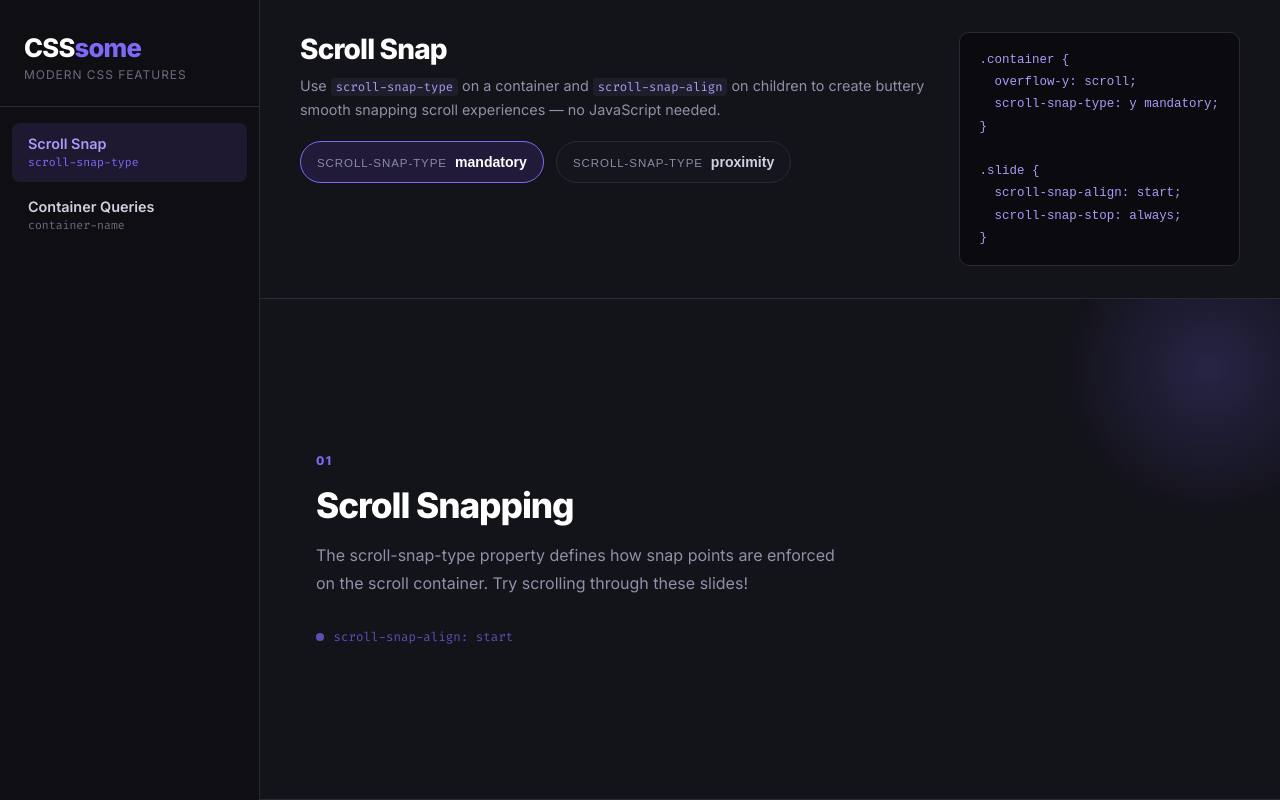
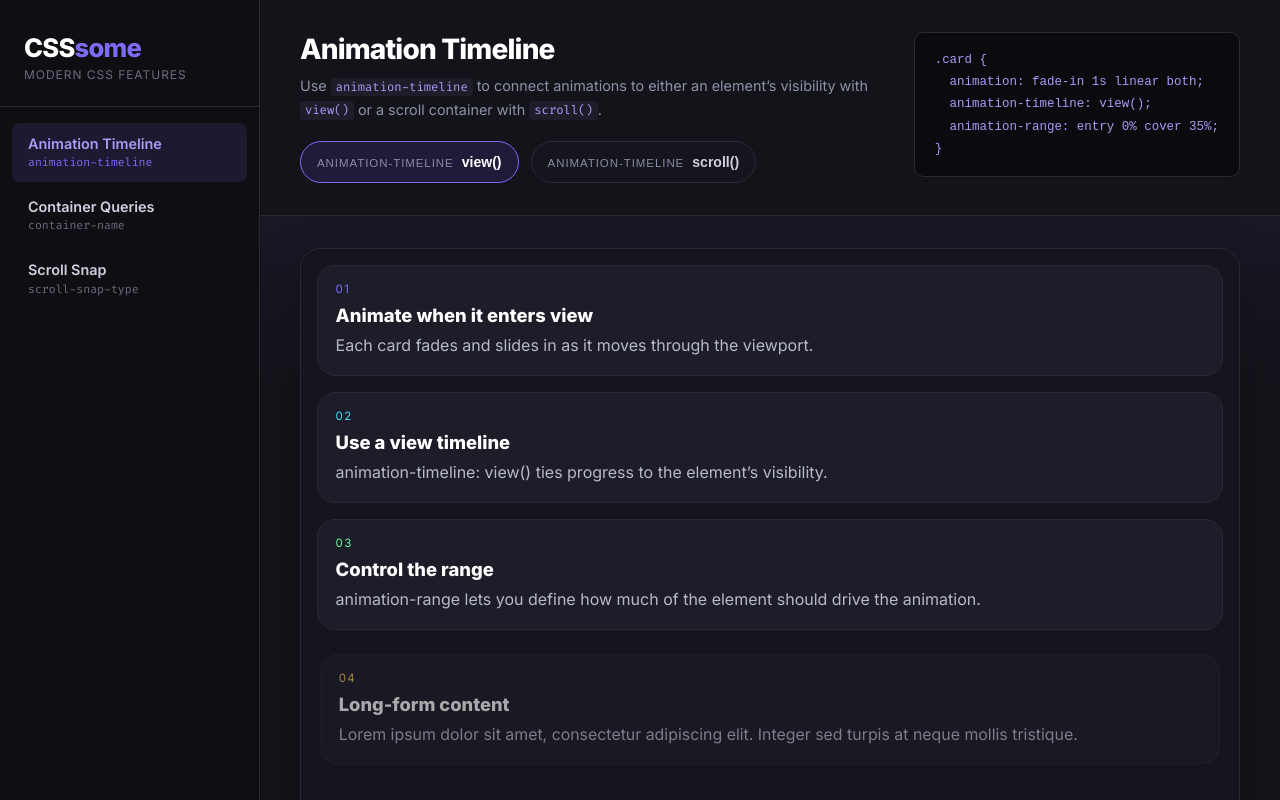
Before and after one commit to BuZZ-T/csssome, an Angular app: page / in a window 1280 px wide. Built offline with nearby package versions, Linux system fonts and the light colour scheme.

Commit message:
add animation-timeline

```diff
--- a/src/app/app.ts
+++ b/src/app/app.ts
@@ -3,6 +3,7 @@ import { NgComponentOutlet } from '@angular/common';
 import { Nav, DemoEntry } from './nav/nav';
 import { ScrollSnap } from './demos/scroll-snap/scroll-snap';
 import { ContainerQueries } from './demos/container-queries/container-queries';
+import { AnimationTimeline } from './demos/animation-timeline/animation-timeline';
 
 @Component({
   imports: [Nav, NgComponentOutlet],
@@ -11,15 +12,18 @@ import { ContainerQueries } from './demos/container-queries/container-queries';
   templateUrl: './app.html',
 })
 export class App {
+  // Keep this list alphabetically sorted by label.
   readonly demos: DemoEntry[] = [
+    { id: 'animation-timeline', label: 'Animation Timeline', cssProperty: 'animation-timeline' },
+    { id: 'container-queries', label: 'Container Queries', cssProperty: 'container-name' },
     { id: 'scroll-snap', label: 'Scroll Snap', cssProperty: 'scroll-snap-type' },
-    { id: 'container-queries', label: 'Container Queries', cssProperty: 'container-name' },
   ];
 
   // eslint-disable-next-line @typescript-eslint/no-explicit-any
   readonly components: Record<string, Type<any>> = {
     'scroll-snap': ScrollSnap,
     'container-queries': ContainerQueries,
+    'animation-timeline': AnimationTimeline,
   };
 
   activeId = signal(this.demos[0].id);
--- /dev/null
+++ b/src/app/demos/animation-timeline/animation-timeline.html
@@ -0,0 +1,72 @@
+<section class="demo">
+  <header class="demo__header">
+    <div class="demo__header-text">
+      <h1 class="demo__title">Animation Timeline</h1>
+      <p class="demo__desc">
+        Use <code>animation-timeline</code> to connect animations to either an
+        element’s visibility with <code>view()</code> or a scroll container
+        with <code>scroll()</code>.
+      </p>
+
+      <div class="demo__subnav" role="tablist" aria-label="Animation timeline mode">
+        @for (mode of modes; track mode.id) {
+          <button
+            type="button"
+            class="demo__subnav-item"
+            [class.demo__subnav-item--active]="selectedMode() === mode.id"
+            (click)="selectMode(mode.id)"
+          >
+            <span class="demo__subnav-label">animation-timeline</span>
+            <strong>{{ mode.label }}</strong>
+          </button>
+        }
+      </div>
+    </div>
+
+    <div class="demo__code-block">
+      @if (selectedMode() === 'view') {
+        <pre><code>.card &#123;
+  animation: fade-in 1s linear both;
+  animation-timeline: view();
+  animation-range: entry 0% cover 35%;
+&#125;</code></pre>
+      } @else {
+        <pre><code>.demo__surface--scroll &#123;
+  overflow-y: auto;
+&#125;
+
+.timeline-card &#123;
+  animation: fade-in 1s linear both;
+  animation-timeline: scroll();
+  animation-range: entry 10% cover 30%;
+&#125;</code></pre>
+      }
+    </div>
+  </header>
+
+  @if (selectedMode() === 'view') {
+    <div class="demo__surface demo__surface--view">
+      <div class="timeline-frame timeline-frame--view">
+        @for (card of viewCards; track card.eyebrow) {
+          <article class="timeline-card" [style.--accent]="card.accent">
+            <p class="timeline-card__eyebrow">{{ card.eyebrow }}</p>
+            <h2 class="timeline-card__title">{{ card.title }}</h2>
+            <p class="timeline-card__body">{{ card.body }}</p>
+          </article>
+        }
+      </div>
+    </div>
+  } @else {
+    <div class="demo__surface demo__surface--scroll">
+      <div class="timeline-scroll__progress"></div>
+
+      @for (card of scrollCards; track card.eyebrow) {
+        <article class="timeline-card timeline-card--scroll" [style.--accent]="card.accent">
+          <p class="timeline-card__eyebrow">{{ card.eyebrow }}</p>
+          <h2 class="timeline-card__title">{{ card.title }}</h2>
+          <p class="timeline-card__body">{{ card.body }}</p>
+        </article>
+      }
+    </div>
+  }
+</section>
--- /dev/null
+++ b/src/app/demos/animation-timeline/animation-timeline.scss
@@ -0,0 +1,242 @@
+.demo {
+  display: flex;
+  flex-direction: column;
+  height: 100%;
+  overflow: hidden;
+
+  &__header {
+    display: flex;
+    align-items: flex-start;
+    gap: 2rem;
+    padding: 2rem 2.5rem;
+    border-bottom: 1px solid #2a2a35;
+    flex-shrink: 0;
+  }
+
+  &__header-text {
+    flex: 1;
+  }
+
+  &__title {
+    margin: 0 0 0.5rem;
+    font-size: 1.75rem;
+    font-weight: 800;
+    color: #fff;
+    letter-spacing: -0.03em;
+  }
+
+  &__desc {
+    margin: 0;
+    font-size: 0.9rem;
+    color: #9090a8;
+    line-height: 1.6;
+
+    code {
+      background: #1e1e2a;
+      padding: 0.1em 0.4em;
+      border-radius: 4px;
+      color: #a89cf7;
+      font-family: 'Fira Code', monospace;
+      font-size: 0.85em;
+    }
+  }
+
+  &__subnav {
+    display: flex;
+    flex-wrap: wrap;
+    gap: 0.75rem;
+    margin-top: 1.25rem;
+  }
+
+  &__subnav-item {
+    appearance: none;
+    border: 1px solid #2a2a35;
+    background: #15151d;
+    color: #d0d0e0;
+    border-radius: 999px;
+    padding: 0.75rem 1rem;
+    cursor: pointer;
+    display: inline-flex;
+    align-items: baseline;
+    gap: 0.5rem;
+    transition: border-color 0.15s, background 0.15s, color 0.15s, transform 0.15s;
+
+    &:hover {
+      transform: translateY(-1px);
+      border-color: #45455a;
+      background: #1b1b26;
+    }
+
+    &--active {
+      border-color: #7c6af7;
+      background: #211a39;
+      color: #fff;
+    }
+
+    strong {
+      font-size: 0.88rem;
+      font-weight: 700;
+      text-transform: lowercase;
+    }
+  }
+
+  &__subnav-label {
+    font-size: 0.72rem;
+    text-transform: uppercase;
+    letter-spacing: 0.08em;
+    color: #8b8ba4;
+  }
+
+  &__code-block {
+    flex-shrink: 0;
+
+    pre {
+      margin: 0;
+      padding: 1rem 1.25rem;
+      background: #0a0a0f;
+      border: 1px solid #2a2a35;
+      border-radius: 10px;
+      font-size: 0.78rem;
+      line-height: 1.7;
+      color: #a89cf7;
+      font-family: 'Fira Code', 'Cascadia Code', monospace;
+    }
+  }
+
+  &__surface {
+    flex: 1;
+    overflow: auto;
+    padding: 2rem 2.5rem 2.5rem;
+  }
+
+  &__surface--view {
+    background: linear-gradient(180deg, rgba(124, 106, 247, 0.05), transparent 30%);
+  }
+
+  &__surface--scroll {
+    background: linear-gradient(180deg, rgba(74, 214, 255, 0.04), transparent 30%);
+    display: grid;
+    gap: 1rem;
+  }
+
+  &__lorem {
+    max-width: 760px;
+    margin: 0 0 1rem;
+    color: #a8a8be;
+    line-height: 1.75;
+
+    p {
+      margin: 0 0 1rem;
+    }
+  }
+}
+
+.timeline-frame {
+  border: 1px solid #2a2a35;
+  border-radius: 20px;
+  background: #15151d;
+  box-shadow: 0 24px 60px rgba(0, 0, 0, 0.18);
+}
+
+.timeline-frame--view {
+  padding: 1rem;
+  display: grid;
+  gap: 1rem;
+}
+
+.timeline-card {
+  padding: 1rem 1.1rem;
+  border-radius: 18px;
+  background: #1d1d29;
+  border: 1px solid #2a2a35;
+  color: #fff;
+
+  &__eyebrow {
+    margin: 0 0 0.5rem;
+    font-size: 0.72rem;
+    text-transform: uppercase;
+    letter-spacing: 0.12em;
+    color: var(--accent);
+  }
+
+  &__title {
+    margin: 0 0 0.45rem;
+    font-size: 1.15rem;
+  }
+
+  &__body {
+    margin: 0;
+    color: #b8b8cb;
+    line-height: 1.6;
+  }
+}
+
+.timeline-card--scroll {
+  min-height: 240px;
+}
+
+.timeline-scroll__progress {
+  position: sticky;
+  top: 0;
+  height: 10px;
+  border-radius: 999px;
+  background: linear-gradient(90deg, #7c6af7, #4ad6ff);
+  transform-origin: left center;
+  animation: rail-progress linear both;
+  animation-timeline: scroll();
+}
+
+.timeline-card {
+  --accent: #7c6af7;
+}
+
+@keyframes fade-in {
+  from {
+    opacity: 0;
+    transform: translateY(24px) scale(0.98);
+  }
+  to {
+    opacity: 1;
+    transform: translateY(0) scale(1);
+  }
+}
+
+@keyframes rail-progress {
+  from {
+    transform: scaleX(0);
+  }
+  to {
+    transform: scaleX(1);
+  }
+}
+
+@supports (animation-timeline: view()) {
+  .timeline-frame--view .timeline-card {
+    animation: fade-in linear both;
+    animation-timeline: view();
+    animation-range: entry 0% cover 35%;
+  }
+
+  .demo__lorem {
+    animation: fade-in linear both;
+    animation-timeline: view();
+    animation-range: entry 0% cover 25%;
+  }
+
+  .demo__surface--scroll .timeline-card {
+    animation-timeline: scroll();
+    animation-range: entry 10% cover 30%;
+  }
+
+  .demo__surface--scroll .timeline-scroll__progress {
+    animation: rail-progress linear both;
+    animation-timeline: scroll();
+  }
+}
+
+@supports not (animation-timeline: view()) {
+  .timeline-frame--view .timeline-card {
+    opacity: 1;
+    transform: none;
+  }
+}
--- /dev/null
+++ b/src/app/demos/animation-timeline/animation-timeline.ts
@@ -0,0 +1,69 @@
+import { Component, signal } from '@angular/core';
+
+type TimelineMode = 'view' | 'scroll';
+
+@Component({
+  selector: 'app-animation-timeline',
+  templateUrl: './animation-timeline.html',
+  styleUrl: './animation-timeline.scss',
+})
+export class AnimationTimeline {
+  readonly modes: Array<{ id: TimelineMode; label: string; title: string }> = [
+    { id: 'view', label: 'view()', title: 'View timeline' },
+    { id: 'scroll', label: 'scroll()', title: 'Scroll timeline' },
+  ];
+
+  selectedMode = signal<TimelineMode>('view');
+
+  readonly viewCards = Array.from({ length: 12 }, (_, index) => {
+    const number = String(index + 1).padStart(2, '0');
+    const titles = [
+      'Animate when it enters view',
+      'Use a view timeline',
+      'Control the range',
+      'Long-form content',
+    ];
+    const bodies = [
+      'Each card fades and slides in as it moves through the viewport.',
+      'animation-timeline: view() ties progress to the element’s visibility.',
+      'animation-range lets you define how much of the element should drive the animation.',
+      'Lorem ipsum dolor sit amet, consectetur adipiscing elit. Integer sed turpis at neque mollis tristique.',
+    ];
+    const accents = ['#7c6af7', '#4ad6ff', '#6af79c', '#f7c56a', '#f7706a'];
+
+    return {
+      eyebrow: number,
+      title: `${titles[index % titles.length]} ${index > 3 ? `(${number})` : ''}`.trim(),
+      body: `${bodies[index % bodies.length]} ${index > 3 ? 'Praesent luctus, lectus nec hendrerit gravida, mi urna laoreet elit.' : ''}`.trim(),
+      accent: accents[index % accents.length],
+    };
+  });
+
+  readonly scrollCards = Array.from({ length: 12 }, (_, index) => {
+    const number = String(index + 1).padStart(2, '0');
+    const titles = [
+      'Scroll-driven animation',
+      'Use a scroll timeline',
+      'Perfect for narratives',
+      'Scroll space',
+    ];
+    const bodies = [
+      'The progress bar grows with the scroll position of the page section.',
+      'animation-timeline: scroll() links motion to the page’s own scroll container.',
+      'Great for onboarding, storytelling layouts, and step-by-step demos.',
+      'Lorem ipsum dolor sit amet, consectetur adipiscing elit. Duis aute irure dolor in reprehenderit.',
+    ];
+    const accents = ['#f7706a', '#f7c56a', '#7c6af7', '#4ad6ff', '#6af79c'];
+
+    return {
+      eyebrow: number,
+      title: `${titles[index % titles.length]} ${index > 3 ? `(${number})` : ''}`.trim(),
+      body: `${bodies[index % bodies.length]} ${index > 3 ? 'Excepteur sint occaecat cupidatat non proident, sunt in culpa qui officia deserunt mollit anim id est laborum.' : ''}`.trim(),
+      accent: accents[index % accents.length],
+    };
+  });
+
+  selectMode(mode: TimelineMode) {
+    this.selectedMode.set(mode);
+  }
+}
```
